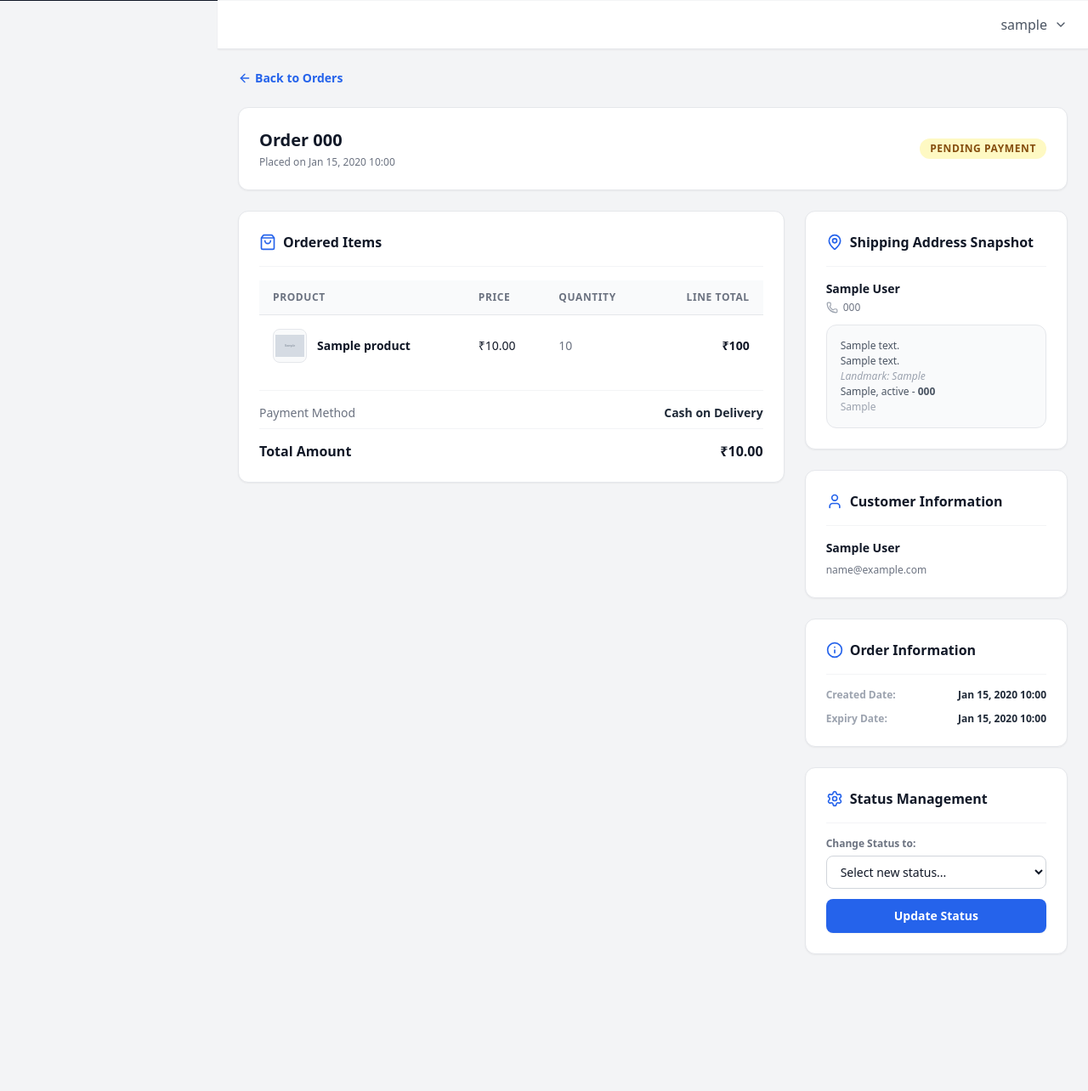
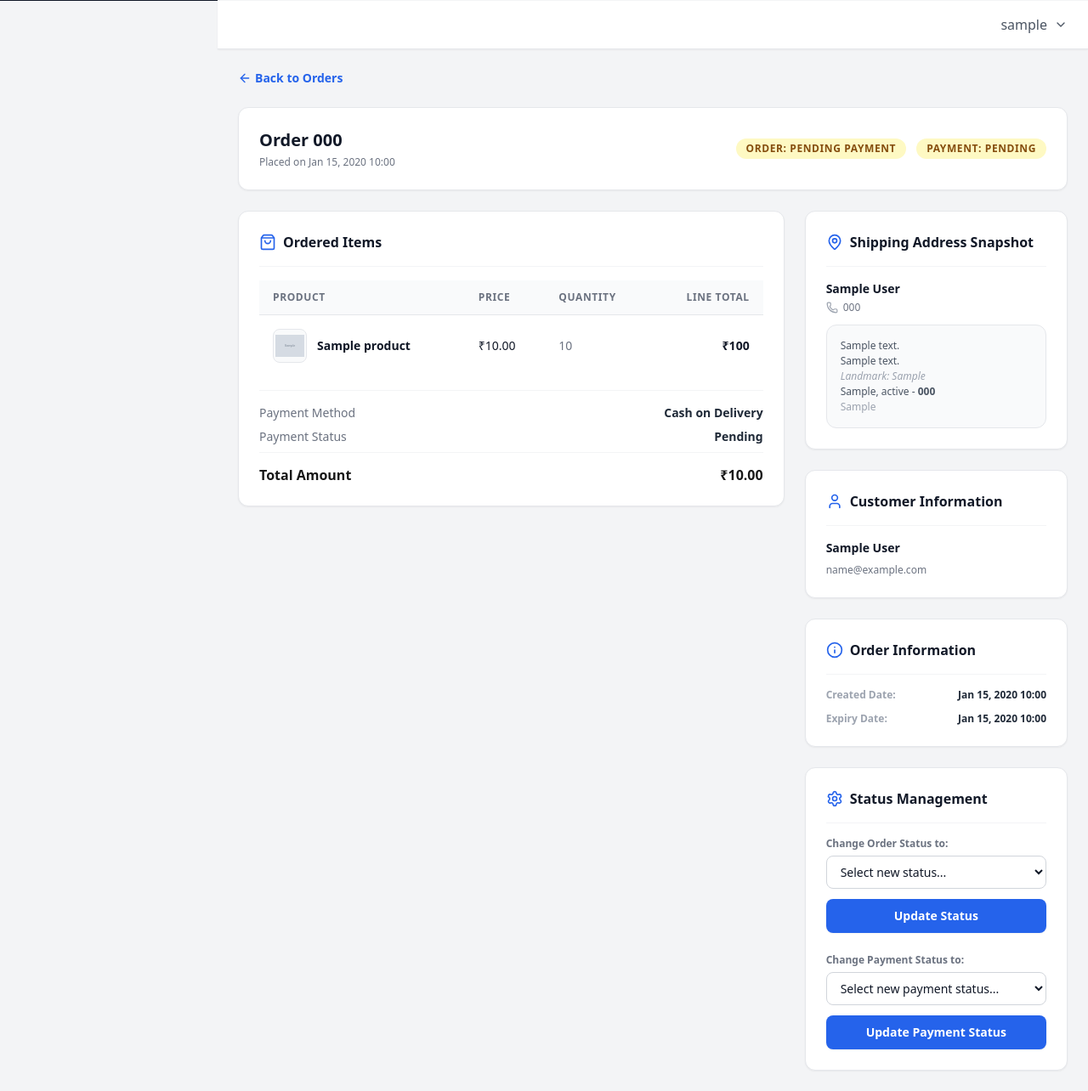
Before and after one commit to Akhileshpookkuttiyil/shoppingbuddy, a Django app: page /dashboard/orders/1/ in a window 1280 px wide. Shown: the part 255-1539 px from the top of the page at 85% size. Run offline with Django 3.2, Linux system fonts and the light colour scheme; a user stored in the database is signed in; tables that the repository leaves empty hold one stand-in row (values such as "Sample post"); grey boxes marked "Sample" are stand-in pictures; style sheets or scripts are compiled from the project's sources; some libraries are stand-ins or nearby versions.

Commit message:
Implement Cash on Delivery payment flow

```diff
--- a/dashboard/views.py
+++ b/dashboard/views.py
@@ -90,18 +90,30 @@ def order_detail(request, order_id):
     }
 
     if request.method == 'POST':
-        new_status = request.POST.get('status', '').strip()
-        current_status = order.status
-        allowed_next = ALLOWED_TRANSITIONS.get(current_status, [])
-
-        if new_status in allowed_next:
-            order.status = new_status
-            order.save()
-            messages.success(request, f"Order status updated to {order.get_status_display()}.")
+        action = request.POST.get('action', '')
+        if action == 'update_payment_status':
+            new_payment_status = request.POST.get('payment_status', '').strip()
+            valid_keys = [c[0] for c in Order.PAYMENT_STATUS_CHOICES]
+            if new_payment_status in valid_keys:
+                order.payment_status = new_payment_status
+                order.save()
+                messages.success(request, f"Payment status updated to {order.get_payment_status_display()}.")
+            else:
+                messages.error(request, "Invalid payment status.")
             return redirect('dashboard:order_detail', order_id=order.id)
         else:
-            messages.error(request, f"Transition from {order.get_status_display()} to {new_status} is not allowed.")
-            return redirect('dashboard:order_detail', order_id=order.id)
+            new_status = request.POST.get('status', '').strip()
+            current_status = order.status
+            allowed_next = ALLOWED_TRANSITIONS.get(current_status, [])
+
+            if new_status in allowed_next:
+                order.status = new_status
+                order.save()
+                messages.success(request, f"Order status updated to {order.get_status_display()}.")
+                return redirect('dashboard:order_detail', order_id=order.id)
+            else:
+                messages.error(request, f"Transition from {order.get_status_display()} to {new_status} is not allowed.")
+                return redirect('dashboard:order_detail', order_id=order.id)
 
     allowed_next = ALLOWED_TRANSITIONS.get(order.status, [])
     status_choices_dict = dict(Order.STATUS_CHOICES)
--- a/orders/admin.py
+++ b/orders/admin.py
@@ -8,8 +8,8 @@ class OrderItemInline(admin.TabularInline):
 
 @admin.register(Order)
 class OrderAdmin(admin.ModelAdmin):
-    list_display = ['order_number', 'shipping_full_name', 'total_amount', 'status', 'payment_method', 'created_at']
-    list_filter = ['status', 'payment_method', 'created_at']
+    list_display = ['order_number', 'shipping_full_name', 'total_amount', 'status', 'payment_method', 'payment_status', 'created_at']
+    list_filter = ['status', 'payment_method', 'payment_status', 'created_at']
     search_fields = ['order_number', 'shipping_full_name', 'user__username', 'user__email']
     date_hierarchy = 'created_at'
     ordering = ['-created_at']
--- a/orders/models.py
+++ b/orders/models.py
@@ -21,10 +21,18 @@ class Order(models.Model):
         ('STRIPE', 'Stripe'),
     )
 
+    PAYMENT_STATUS_CHOICES = (
+        ('PENDING', 'Pending'),
+        ('PAID', 'Paid'),
+        ('FAILED', 'Failed'),
+        ('REFUNDED', 'Refunded'),
+    )
+
     user = models.ForeignKey(settings.AUTH_USER_MODEL, on_delete=models.CASCADE, related_name='orders')
     order_number = models.CharField(max_length=32, unique=True, db_index=True, null=True, blank=True)
     payment_method = models.CharField(max_length=16, choices=PAYMENT_CHOICES, default='COD')
     status = models.CharField(max_length=20, choices=STATUS_CHOICES, default='PENDING_PAYMENT')
+    payment_status = models.CharField(max_length=20, choices=PAYMENT_STATUS_CHOICES, default='PENDING')
     expires_at = models.DateTimeField(null=True, blank=True)
 
     # Shipping Snapshot Fields
--- a/orders/services.py
+++ b/orders/services.py
@@ -53,11 +53,14 @@ def create_order(user, address, payment_method='COD', request=None):
         total_amount = sum(item.product.price * item.quantity for item in cart_items)
 
         # Create Order (Step 5 & Step 6 Snapshotting)
+        status = 'PROCESSING' if payment_method == 'COD' else 'PENDING_PAYMENT'
+
         order = Order.objects.create(
             user=user,
             order_number=order_number,
             payment_method=payment_method,
-            status='PENDING_PAYMENT',
+            status=status,
+            payment_status='PENDING',
             expires_at=timezone.now() + timedelta(minutes=20),
             total_amount=total_amount,
             # Snapshot address fields
--- a/templates/dashboard/order_detail.html
+++ b/templates/dashboard/order_detail.html
@@ -39,6 +39,7 @@
       <p class="text-xs text-gray-500 mt-1">Placed on {{ order.created_at|date:"M d, Y H:i" }}</p>
     </div>
     <div class="flex items-center gap-3">
+      <!-- Order Status Badge -->
       <span class="inline-flex items-center px-3 py-1 rounded-full text-xs font-bold uppercase tracking-wider
         {% if order.status == 'PAID' or order.status == 'DELIVERED' %}
           bg-green-100 text-green-800
@@ -49,7 +50,21 @@
         {% else %}
           bg-gray-100 text-gray-800
         {% endif %}">
-        {{ order.get_status_display }}
+        Order: {{ order.get_status_display }}
+      </span>
+
+      <!-- Payment Status Badge -->
+      <span class="inline-flex items-center px-3 py-1 rounded-full text-xs font-bold uppercase tracking-wider
+        {% if order.payment_status == 'PAID' %}
+          bg-green-100 text-green-800
+        {% elif order.payment_status == 'PENDING' %}
+          bg-yellow-100 text-yellow-800
+        {% elif order.payment_status == 'FAILED' or order.payment_status == 'REFUNDED' %}
+          bg-red-100 text-red-800
+        {% else %}
+          bg-gray-100 text-gray-800
+        {% endif %}" id="payment-status-badge">
+        Payment: {{ order.get_payment_status_display }}
       </span>
     </div>
   </div>
@@ -105,7 +120,11 @@
             <span>Payment Method</span>
             <span class="font-bold text-gray-800">{{ order.get_payment_method_display }}</span>
           </div>
-          <div class="flex items-center justify-between text-base font-extrabold text-gray-900 border-t border-gray-100 pt-3.5">
+          <div class="flex items-center justify-between text-sm text-gray-500 font-medium">
+            <span>Payment Status</span>
+            <span class="font-bold text-gray-800">{{ order.get_payment_status_display }}</span>
+          </div>
+          <div class="flex items-center justify-between text-base font-extrabold text-neutral-900 border-t border-gray-100 pt-3.5">
             <span>Total Amount</span>
             <span>₹{{ order.total_amount }}</span>
           </div>
@@ -177,18 +196,19 @@
         </div>
       </div>
 
-      <!-- Status Update Panel Form -->
       <div class="bg-white border border-gray-200 rounded-xl shadow-sm p-6">
         <h2 class="text-base font-bold text-gray-900 border-b border-gray-100 pb-4 mb-4 flex items-center gap-2">
           <i data-lucide="settings" class="w-5 h-5 text-blue-600"></i>
           Status Management
         </h2>
 
+        <!-- Order Status Form -->
         {% if valid_next_statuses %}
-          <form method="POST" action="{% url 'dashboard:order_detail' order.id %}" class="space-y-3">
+          <form method="POST" action="{% url 'dashboard:order_detail' order.id %}" class="space-y-3 mb-6">
             {% csrf_token %}
+            <input type="hidden" name="action" value="update_status">
             <div>
-              <label for="status-select" class="block text-xs font-semibold text-gray-500 mb-1.5">Change Status to:</label>
+              <label for="status-select" class="block text-xs font-semibold text-gray-500 mb-1.5">Change Order Status to:</label>
               <select id="status-select" name="status" class="block w-full py-2 px-3 border border-gray-300 bg-white rounded-lg text-sm focus:outline-none focus:border-blue-500">
                 <option value="" disabled selected>Select new status...</option>
                 {% for code, label in valid_next_statuses %}
@@ -201,7 +221,7 @@
             </button>
           </form>
         {% else %}
-          <div class="py-4 text-center">
+          <div class="py-4 text-center border-b border-gray-100 mb-6">
             <p class="text-sm font-semibold text-red-600 flex items-center justify-center gap-1.5">
               <i data-lucide="slash" class="w-4 h-4"></i>
               Terminal Order State
@@ -209,6 +229,25 @@
             <p class="text-xs text-gray-500 mt-1">This order is in a final status and cannot be transitioned further.</p>
           </div>
         {% endif %}
+
+        <!-- Payment Status Form -->
+        <form method="POST" action="{% url 'dashboard:order_detail' order.id %}" class="space-y-3">
+          {% csrf_token %}
+          <input type="hidden" name="action" value="update_payment_status">
+          <div>
+            <label for="payment-status-select" class="block text-xs font-semibold text-gray-500 mb-1.5">Change Payment Status to:</label>
+            <select id="payment-status-select" name="payment_status" class="block w-full py-2 px-3 border border-gray-300 bg-white rounded-lg text-sm focus:outline-none focus:border-blue-500">
+              <option value="" disabled selected>Select new payment status...</option>
+              <option value="PENDING" {% if order.payment_status == 'PENDING' %}disabled{% endif %}>Pending</option>
+              <option value="PAID" {% if order.payment_status == 'PAID' %}disabled{% endif %}>Paid</option>
+              <option value="FAILED" {% if order.payment_status == 'FAILED' %}disabled{% endif %}>Failed</option>
+              <option value="REFUNDED" {% if order.payment_status == 'REFUNDED' %}disabled{% endif %}>Refunded</option>
+            </select>
+          </div>
+          <button type="submit" class="w-full inline-flex items-center justify-center rounded-lg bg-blue-600 hover:bg-blue-700 py-2.5 text-sm font-semibold text-white shadow-sm transition-colors focus:outline-none">
+            Update Payment Status
+          </button>
+        </form>
       </div>
 
     </div>
```
Also changed, not shown: orders/tests.py (+107 -0 lines), templates/account/order_detail.html (+22 -1 lines), templates/confirmation.html (+11 -3 lines), orders/migrations/0003_order_payment_status.py (added).
